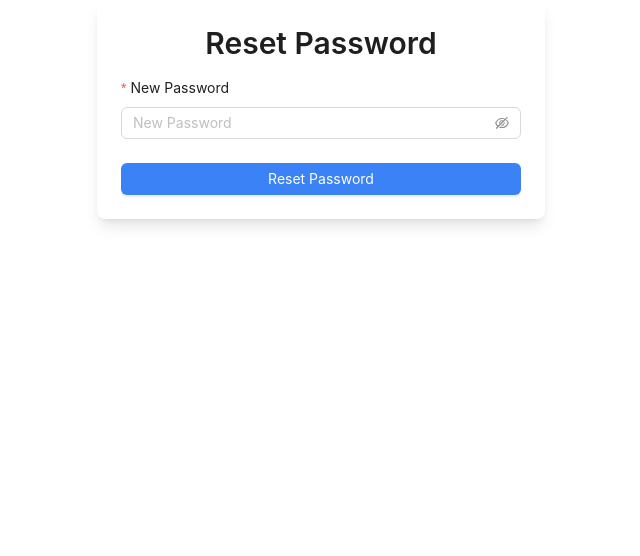
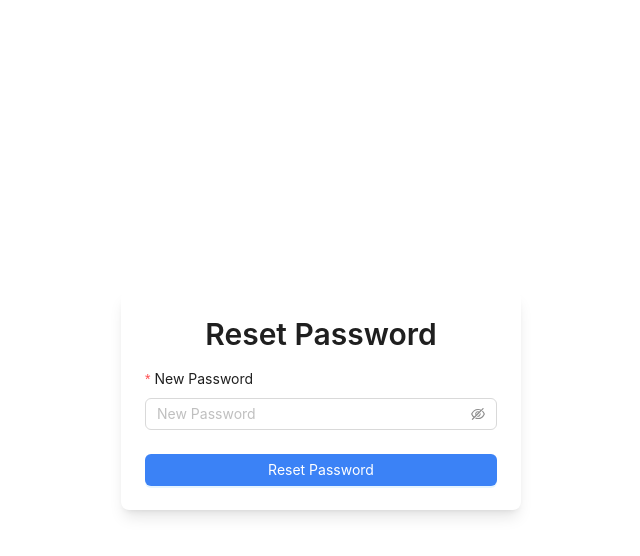
Before and after one commit to shayaan-1/Course-Management-Frontend, a React (Vite) app: page /reset-password in a window 1280 px wide. Shown: the top 556 px of the page, without its empty margins (319-959 px from the left). Built offline with nearby package versions, Linux system fonts and the light colour scheme.

Commit message:
Made the layout for login, register, forgot password and reset password forms

```diff
--- a/src/App.jsx
+++ b/src/App.jsx
@@ -8,7 +8,8 @@ import LoginForm from './components/login';
 import RegisterForm from './components/Registerpage';
 import CourseManagement from './components/Teachers/ManageCourse/Managecourses';
 import EditCourse from './components/Teachers/EditCourse/Editcourse';
-import AppLayout from './AppLayout';
+import AppLayout from './AppLayout/DashboardLayout';
+import FormLayout from './AppLayout/FormLayout';
 import ManageAuthors from './components/Author/ManageAuthors';
 import AddCourse from './components/Teachers/AddCourse/Addcourse';
 import ResetPassword from './components/ResetPassword';
@@ -31,19 +32,35 @@ const ProtectedRoute = ({ element, role }) => {
 const router = createBrowserRouter([
   {
     path: '/login',
-    element: <LoginForm />,
+    element: (
+      <FormLayout>
+        <LoginForm />
+      </FormLayout>
+    ),
   },
   {
     path: '/register',
-    element: <RegisterForm />,
+    element: (
+      <FormLayout>
+        <RegisterForm />
+      </FormLayout>
+    ),
   },
   {
     path: '/forgot-password',
-    element: <ForgotPasswordForm />,
+    element: (
+      <FormLayout>
+        <ForgotPasswordForm />
+      </FormLayout>
+    ),
   },
   {
     path: '/reset-password',
-    element: <ResetPassword/>,
+    element: (
+      <FormLayout>
+        <ResetPassword />
+      </FormLayout>
+    ),
   },
   {
     path: '/',
--- a/src/AppLayout/index.jsx
+++ b/src/AppLayout/DashboardLayout/index.jsx
@@ -1,7 +1,7 @@
 
 import React from 'react';
 import { Layout } from 'antd';
-import AppHeader from '../components/HeaderComponent';
+import AppHeader from '../../components/HeaderComponent';
 
 const { Content } = Layout;
 
--- /dev/null
+++ b/src/AppLayout/FormLayout/index.jsx
@@ -0,0 +1,13 @@
+import React from 'react';
+
+const FormLayout = ({ children }) => {
+  return (
+    <div className="min-h-screen flex items-center justify-center">
+      <div className="w-full max-w-md p-6 rounded-lg">
+        {children}
+      </div>
+    </div>
+  );
+};
+
+export default FormLayout;
```
